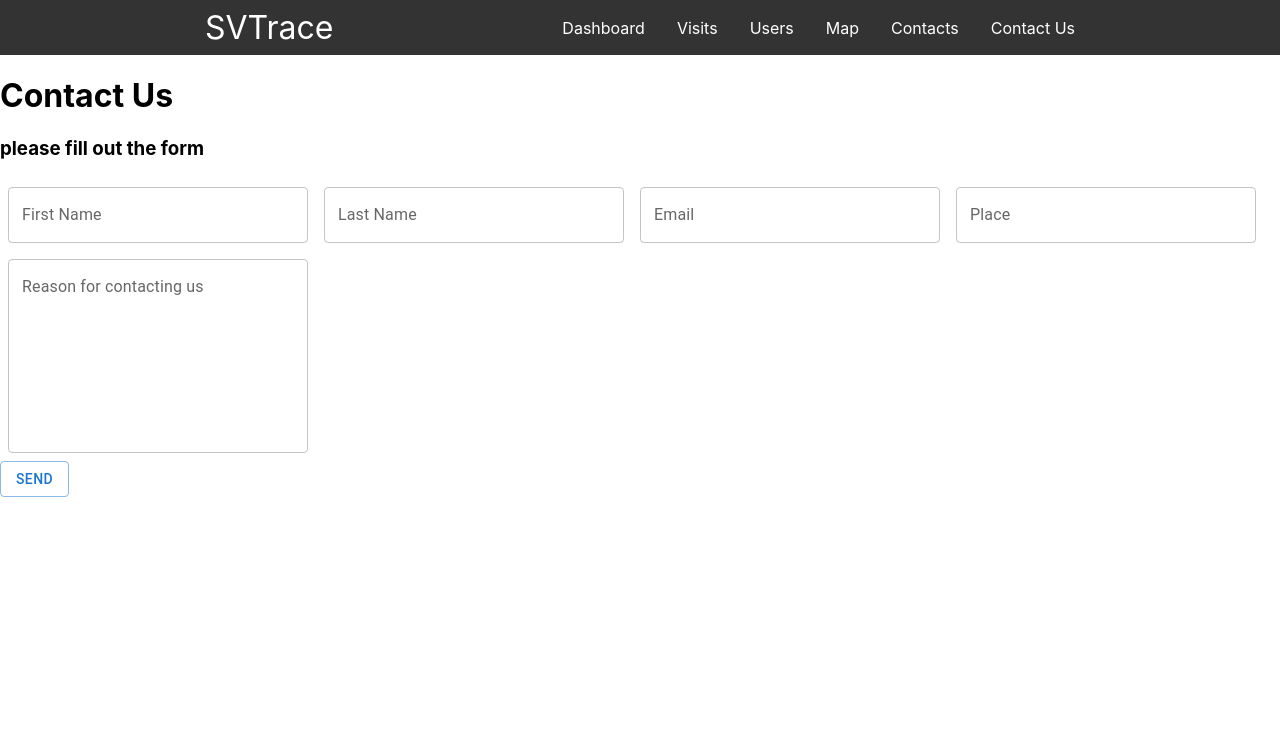
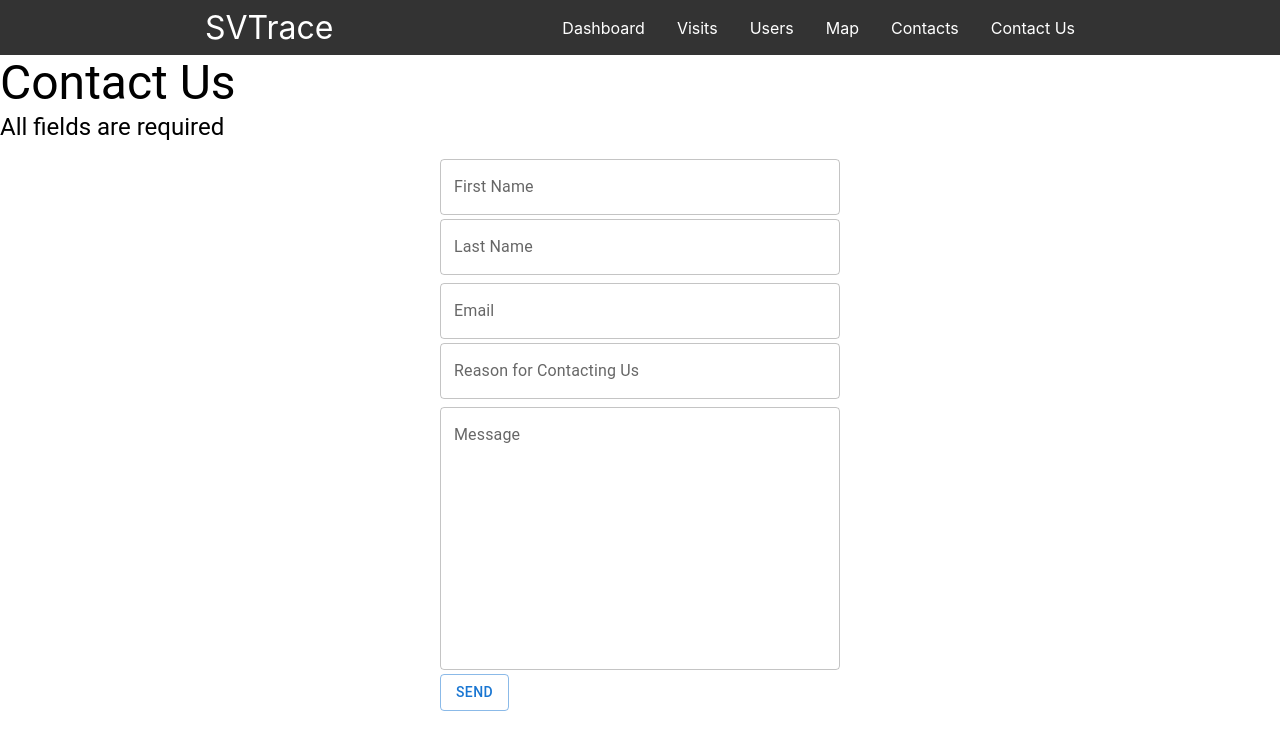
Before and after one commit to rdiaz77/Trace_Project, a React (Create React App) app in the folder frontend/: page /support in a window 1280 px wide. Shown: the top 750 px of the page. Built offline with nearby package versions, Linux system fonts and the light colour scheme.

Commit message:
in users, see users button with working functionality

```diff
--- a/frontend/src/components/ContactUsForm.jsx
+++ b/frontend/src/components/ContactUsForm.jsx
@@ -1,10 +1,13 @@
 import React , {useState} from 'react';
-import { TextField, Box, Button } from '@mui/material';
-
+import { TextField, Box, Button, Typography } from '@mui/material';
 
 
 export default function ContactUsForm(){
-
+    const reasons =[
+        "Wrong information in place or contact",
+        "A way to improve the app",
+        "I cannot find certain information"
+    ]
 
 	const [contactMe, setContactMe] = useState({
 
@@ -26,32 +29,62 @@ export default function ContactUsForm(){
 
 	}
 
-    return(
-        <>
-			<h1>Contact Us</h1>
-            <h3>please fill out the form</h3>
-			<Box sx={{'& .MuiTextField-root': { m: 1, width: 300 }}}>
+    return (
+      <>
+        <Typography variant="h3">Contact Us</Typography>
 
-				<form method="POST" action= "/contacts" onSubmit={handleSubmit}>
+        <Typography variant="h5">All fields are required</Typography>
 
-					<TextField  id= "outlined-basic" fullWidth label="First Name"  variant = "outlined" />
+        <Box sx={{ display: "flex", justifyContent: "center" }}>
+          <Box sx={{ m: 1, width: 400, height: 600 }}>
+            <form method="POST" action="/contacts" onSubmit={handleSubmit}>
+              <TextField
+                id="outlined-basic"
+                fullWidth
+                label="First Name"
+                variant="outlined"
+                margin="dense"
+              />
 
-					<TextField id= "outlined-basic" fullWidth label="Last Name"  variant = "outlined"/>
+              <TextField
+                id="outlined-basic"
+                fullWidth
+                label="Last Name"
+                variant="outlined"
+              />
 
-					<TextField id= "outlined-basic" fullWidth label="Email"  variant = "outlined"/>
+              <TextField
+                id="outlined-basic"
+                fullWidth
+                label="Email"
+                variant="outlined"
+                margin="dense"
+              />
 
-					<TextField id= "outlined-basic" fullWidth label="Place" variant = "outlined"/>
+              <TextField
+                id="outlined-basic"
+                fullWidth
+                label="Reason for Contacting Us"
+                variant="outlined"
+              />
 
-					<TextField id= "outlined-basic" fullWidth label="Reason for contacting us" multiline rows={7} variant = "outlined"/>
-					<br />
-					<Button onSubmit={handleSubmit} variant="outlined" type='submit'> Send</Button>
-
-				</form>
-
-				</Box>
-
-
-
-        </>
-    )
+              <TextField
+                id="outlined-basic"
+                fullWidth
+                label="Message"
+                multiline
+                rows={10}
+                variant="outlined"
+                margin="dense"
+              />
+              <br />
+              <Button onSubmit={handleSubmit} variant="outlined" type="submit">
+                {" "}
+                Send
+              </Button>
+            </form>
+          </Box>
+        </Box>
+      </>
+    );
 }
--- a/frontend/src/pages/dashboard.jsx
+++ b/frontend/src/pages/dashboard.jsx
@@ -8,48 +8,59 @@ import { Typography, Container, Box} from '@mui/material';
 
 export default function Dashboard(){
 
-    return(
+    return (
       <div>
         <div>
-                <Typography variant='h4'>Dashboard Page</Typography>
+          <Typography variant="h5">Summary of your last 4 visits</Typography>
         </div>
 
         <Container maxWidth="lg">
-                <Box sx={{
+          <Box
+            sx={{
               p: 1,
               m: 1,
-                        bgcolor: (theme) => (theme.palette.mode === 'dark' ? '#101010' : 'grey.100'),
-                        color: (theme) => (theme.palette.mode === 'dark' ? 'grey.300' : 'grey.800'),
-                        border: '1px solid',
+              bgcolor: (theme) =>
+                theme.palette.mode === "dark" ? "#101010" : "grey.100",
+              color: (theme) =>
+                theme.palette.mode === "dark" ? "grey.300" : "grey.800",
+              border: "1px solid",
               borderColor: (theme) =>
-                        theme.palette.mode === 'dark' ? 'grey.800' : 'grey.300',
+                theme.palette.mode === "dark" ? "grey.800" : "grey.300",
               borderRadius: 2,
-                        fontSize: '0.875rem',
-                        fontWeight: '700',
-                    }}>
-                    <Box sx={{display: 'flex', flexDirection: 'row', flexWrap: 'wrap', justifyContent: 'space-between', p: 1, m: 1, bgcolor: 'background.paper',borderRadius: 1,}}>
-
-                        <Box sx={{ bgcolor: '#cfe8fc' }}>
+              fontSize: "0.875rem",
+              fontWeight: "700",
+            }}
+          >
+            <Box
+              sx={{
+                display: "flex",
+                flexDirection: "row",
+                flexWrap: "wrap",
+                justifyContent: "space-between",
+                p: 1,
+                m: 1,
+                bgcolor: "background.paper",
+                borderRadius: 1,
+              }}
+            >
+              <Box sx={{ bgcolor: "#cfe8fc" }}>
                 <DashboardCard />
               </Box>
-                        <Box sx={{ bgcolor: '#cfe8fc' }} >
+
+              <Box sx={{ bgcolor: "#cfe8fc" }}>
                 <DashboardCard />
-
-                        </Box>
-                        <Box sx={{ bgcolor: '#cfe8fc' }}>
-                            <DashboardCard />
-
-                        </Box>
-                        <Box sx={{ bgcolor: '#cfe8fc' }}>
-                            <DashboardCard />
-
               </Box>
 
+              <Box sx={{ bgcolor: "#cfe8fc" }}>
+                <DashboardCard />
+              </Box>
+
+              <Box sx={{ bgcolor: "#cfe8fc" }}>
+                <DashboardCard />
               </Box>
             </Box>
-
+          </Box>
         </Container>
-
       </div>
-    )
+    );
 }
--- a/frontend/src/pages/user.jsx
+++ b/frontend/src/pages/user.jsx
@@ -1,14 +1,20 @@
 import React, {useEffect, useState} from 'react';
-import { Link, Outlet } from 'react-router-dom';
-import { Button } from '@mui/material';
+import { Link} from 'react-router-dom';
+import { Box, Button, Typography} from '@mui/material';
 import SearchBar from '../components/SearchBar';
-import {useHistory} from 'react-router-dom'
+import Table from '@mui/material/Table';
+import TableBody from '@mui/material/TableBody';
+import TableCell from '@mui/material/TableCell';
+import TableContainer from '@mui/material/TableContainer';
+import TableHead from '@mui/material/TableHead';
+import TableRow from '@mui/material/TableRow';
+import Paper from '@mui/material/Paper';
 
 
 export default function User(){
 
     const [users, setUsers] = useState([])
-
+    const [bringUsers, setBringUsers] = useState(null)
 
     useEffect(() => {
         const url = "http://localhost:3000/users"
@@ -24,68 +30,49 @@ export default function User(){
     let allUsers = users.map((users) => {
 		return (
 			<div  key={users.user_id}>
-				<h2>
+				<Typography variant='h6'>
 					{/* <a href="#" onClick={() => history.push(`/users/${users.users_id}`)} > */}
                     <a href="#">
-						{users.user_firstName}
+						{users.user_firstName} {users.user_lastName}
 					</a>
-				</h2>
-				<p>
-					{users.user_lastName}
-				</p>
+                    {users.user_email}
+				</Typography>
+
 
 			</div>
 		)
 	})
 
-
-async function handledDelete(e) {}
-//     e.preventDefault()
-//     const db = 'http://localhost:3000/users:id'
-
-//     await fetch(db, {
-//         method: 'DELETE',
-//         headers: {
-//             'Content-Type': 'application/json'
-//         },
-//         body: JSON.stringify(users)
-//     })
+    const handledOnClick = (e)=>{
+        e.preventDefault();
+        setBringUsers(allUsers)
 
 
-// }
-
-
+    }
 
     return(
         <>
 
+            <h1>User page</h1>
+            <Box sx={{display: 'flex', justifyContent: 'space-between'}}>
+                <Box>
+                    <SearchBar />
+                </Box>
+                <Box>
+                    <Button variant='contained'>
+                        <Link to='new'>New User</Link>
+                    </Button>
+                </Box>
+            </Box>
 
-
+            <Box>
+                <Button onClick={handledOnClick}> Show users</Button>
+            </Box>
             <div>
-                <h1>User page</h1>
-                <SearchBar />
-
+                {bringUsers}
             </div>
-             <div>
-                {/* <ul>
-                    {users.map(user => {
-                        return <ul>
-                                 <li>{JSON.stringify(user)}</li>
-
-                            </ul>
-
-                    })}
-                </ul> */}
-            </div>
-            <Button> Show users</Button>
             <br />
-            <Button variant='contained'>
-                <Link to='new'>New User</Link>
-            </Button>
-            <br />
-            <Button  variant = 'contained' color='warning' onClick={handledDelete}> Delete User</Button>
-
-            <Outlet />
+            <Button  variant = 'contained' color='warning'> Delete User</Button>
 
 
 
```
Lines whose indentation alone changed are shown as unchanged.
